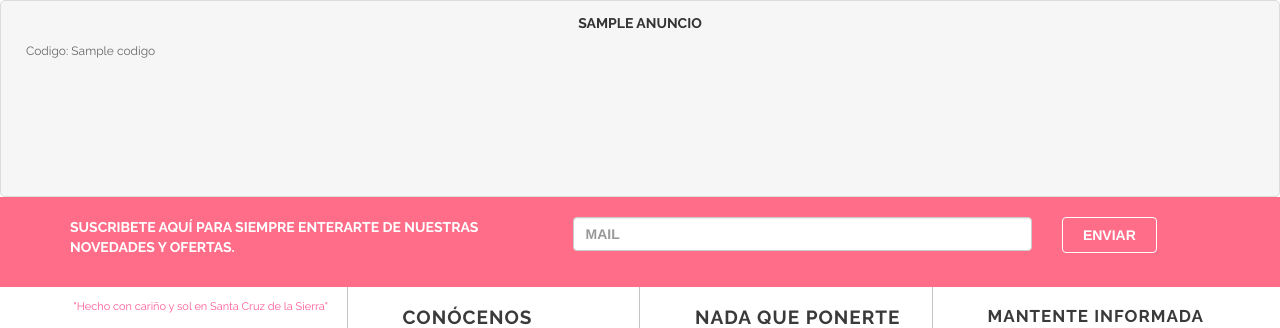
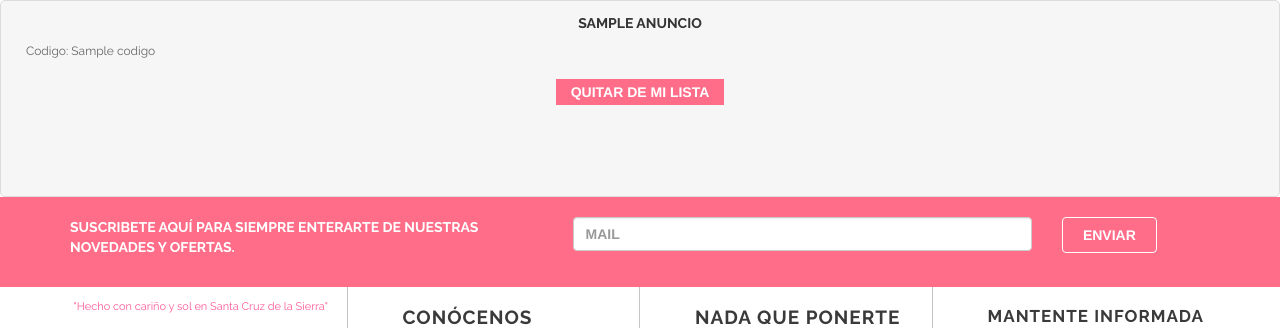
Before and after one commit to JmanuelJustiniano250/nadaque_ponerte, a Yii app: template views/cuenta/listadeseos.php in a window 1280 px wide. Shown: the part 64-392 px from the top of the page. Run offline with PHP 8.4 and a stand-in for Yii, Linux system fonts and the light colour scheme; the template is opened without the code that fills it: most values are stand-ins (such as "Sample title", 1, 10 or a date in 2020); form fields are guessed from the names that the template uses; data that the repository does not hold is empty; some libraries are stand-ins or nearby versions.

Commit message:
Update listadeseos.php

```diff
--- a/views/cuenta/listadeseos.php
+++ b/views/cuenta/listadeseos.php
@@ -54,6 +54,13 @@ $this->registerCss($script, ['depends' => \app\assets_b\AppAsset::class]);
                     <div class=" col-xs-12 dl2" style="padding-right: 0">
                         <p class="nobor">Codigo: <?= $model->anuncio['codigo'] ?> </p>
                     </div>
+
+
+                    <div class="text-center" align="center" style="margin-top: px;"><BR><br>
+                        <a href="<?= Url::to(['cuenta/update54','id'=>$model->idanuncio,'estado'=>1])?>" class="registrarse" style="margin-left: 0">QUITAR DE MI LISTA</a>
+                    </div>
+
+
                 </div>
 
             </div>
```
